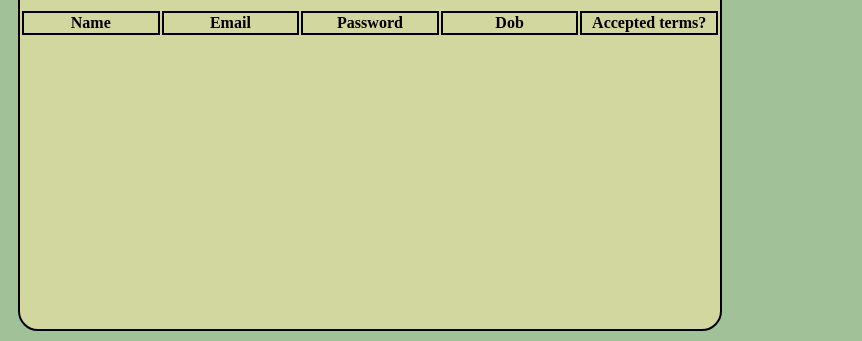
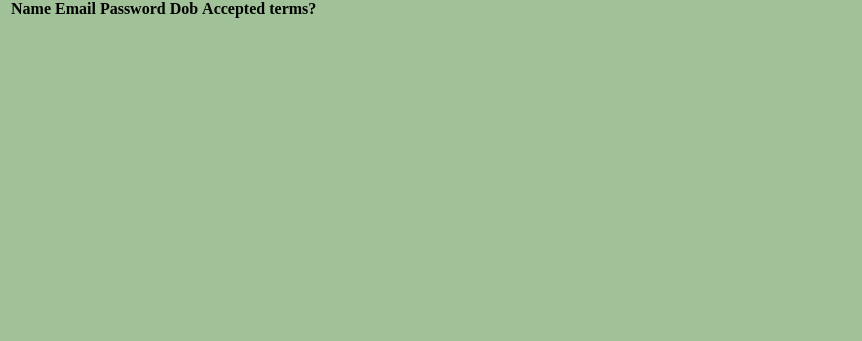
Before and after one commit to salunkhe3382/yash.github.io, a plain HTML site: page index.html in a window 1280 px wide. Shown: the part 667-1008 px from the top of the page, without its empty margins (0-862 px from the left). After the commit the page ends 800 px from the top, so only its background shows below. Drawn offline with Linux system fonts and the light colour scheme.

Commit message:
Update style.css

```diff
--- a/style.css
+++ b/style.css
@@ -65,22 +65,6 @@ button{
     color:white;
     border-width: 1px;
 }
-#table-box{
-    margin:10px;
-    display: flex;
-    background-color: #D2D79F ;
-    flex-direction: column;
-    border:2px  solid black;
-    justify-content: flex-start;
-    align-items: left;
-    border-radius:20px;
-    height: 400px;
-    width: 700px;
+
 
 }
-
-td,th{
-    border:2px  solid black;
-    width: 100px;
-    text-align: center;
-}
```
